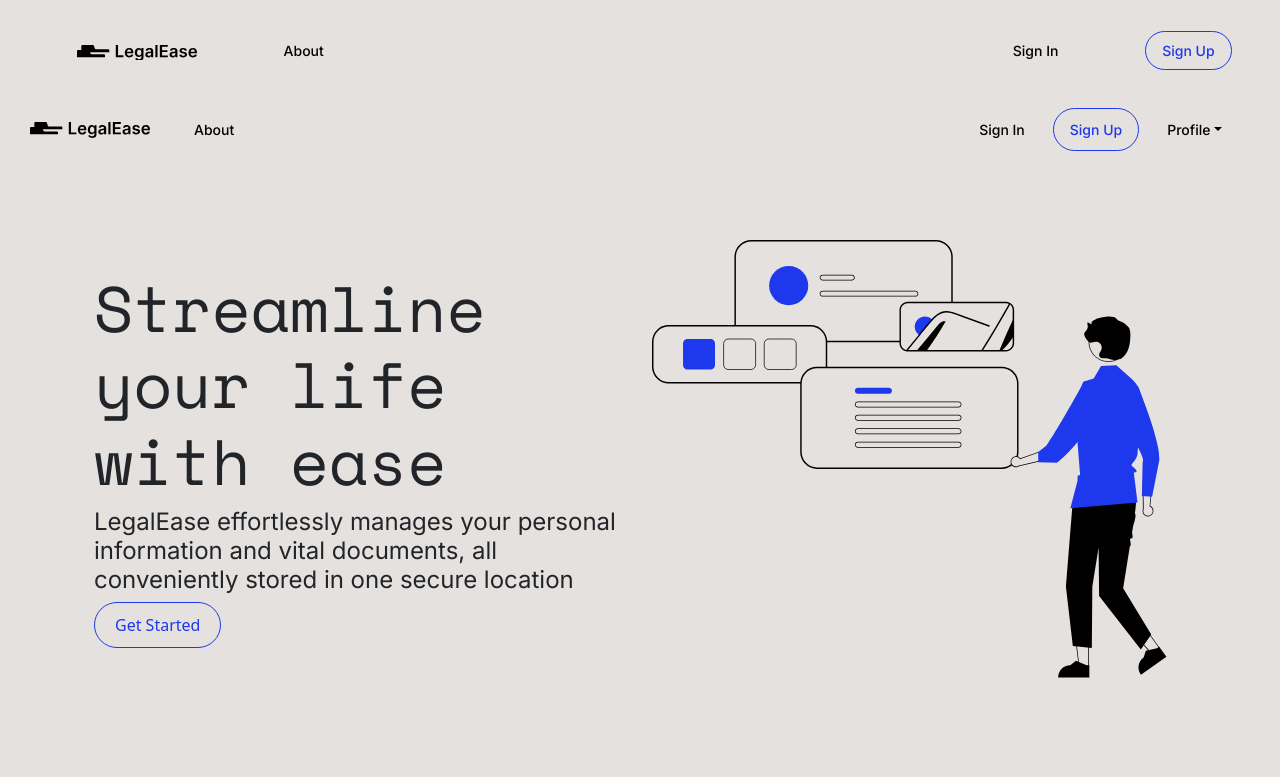
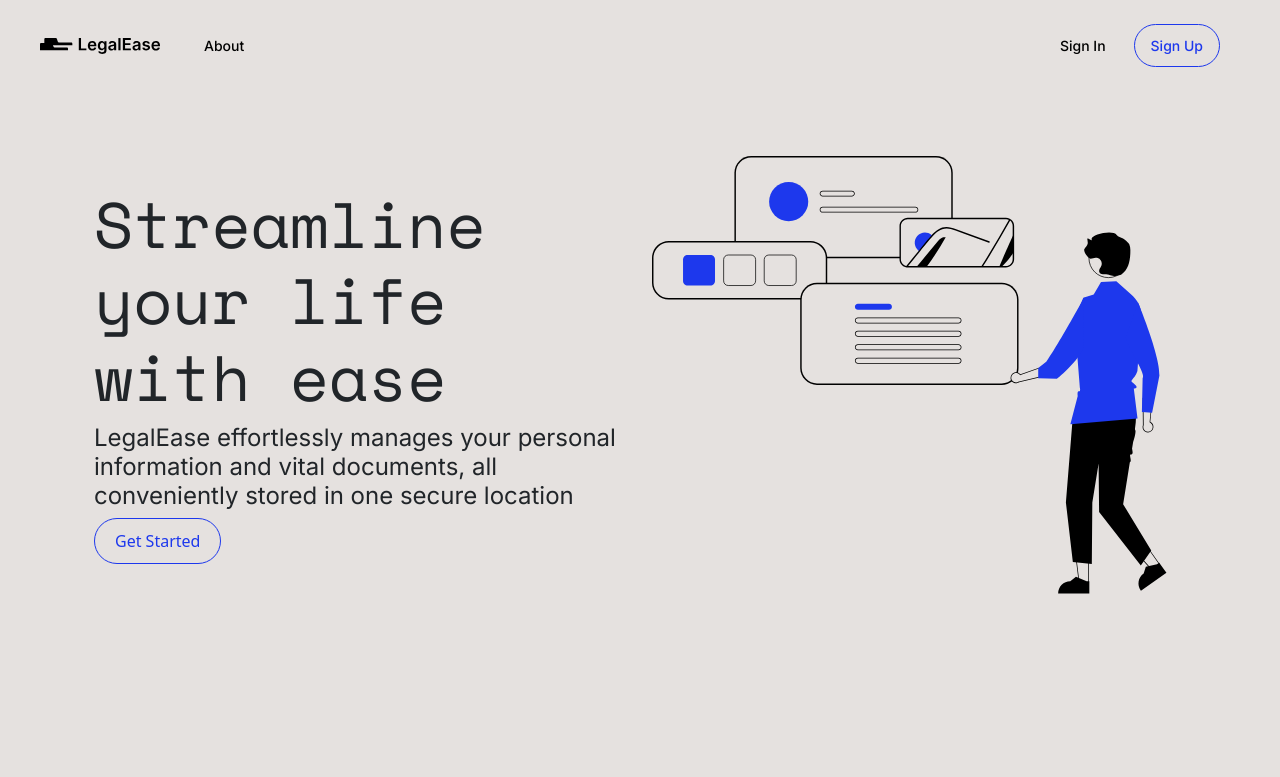
Before and after one commit to bethel-school-of-technology/team-mannasoft-frontend, a React (Create React App) app: page / in a window 1280 px wide. Shown: the top 777 px of the page. Built offline with nearby package versions, Linux system fonts and the light colour scheme.

Commit message:
updated Header.js nav

```diff
--- a/src/App.js
+++ b/src/App.js
@@ -25,7 +25,8 @@ function App() {
       >
         <BrowserRouter>
           <Header /> {/* Apply header class */}
-          <NavbarComponent />
+          {/* <NavbarComponent />  */}
+          {/* NavbarComponent - Testing new navbar design */}
           <Container>
             <Routes>
               <Route path="/" element={<Home />} />
--- a/src/components/Header.js
+++ b/src/components/Header.js
@@ -5,6 +5,7 @@ import NavDropdown from 'react-bootstrap/NavDropdown';
 import useWindowDimensions from '../utils/useWindowDimensions';
 import '../styles/Header.css';
 import UserContext from '../contexts/UserContext';
+import { Nav, Navbar } from 'react-bootstrap';
 
 const Header = () => {
   let navigate = useNavigate();
@@ -46,72 +47,59 @@ const Header = () => {
   if (verify) {
     /* START render when user is SIGNED IN */
     return (
-      <div className="nav">
-        <ul>
-          <li>
-            <Link to="/">
-              <LegaleaseLogo className="logo" />
-            </Link>
-          </li>
-          {width > 575 && (
-            <li>
-              <Link to="/about">About</Link>
-            </li>
-          )}
-        </ul>
-        <ul className="nav-right">
-          <li>
-            <NavDropdown title={`Profile`} id="basic-nav-dropdown" styles={{ padding: '0' }}>
-              <NavDropdown.Item href="/displayprofile">View Profile</NavDropdown.Item>
-              <NavDropdown.Item href="/uploadfiles">Upload Files</NavDropdown.Item>
-              <NavDropdown.Item href="/viewallfiles">View All Files</NavDropdown.Item>
-              <NavDropdown.Divider />
-              <NavDropdown.Item onClick={handleSignOut}>Sign Out</NavDropdown.Item>
-            </NavDropdown>
-          </li>
-        </ul>
-      </div>
+      <Navbar collapseOnSelect expand="sm" className="custom-navbar">
+        <Navbar.Brand href="/">
+          <LegaleaseLogo alt="" width="120" height="30" className="d-inline-block align-top" style={{ marginRight: '20px' }} />
+        </Navbar.Brand>
+        <Navbar.Toggle aria-controls="responsive-navbar-nav" />
+        <Navbar.Collapse id="responsive-navbar-nav">
+          <Nav className="mr-auto">
+            <Nav.Link href="/about">About</Nav.Link>
+          </Nav>
+          <Nav className="ml-auto">
+            <div className="d-flex align-items-center">
+              <NavDropdown title={`Hello, ${user.firstName}`} id="collasible-nav-dropdown dropdown-menu-align-end" align="end">
+                <NavDropdown.Item href="/displayprofile" className="custom-dropdown-item">
+                  View Profile
+                </NavDropdown.Item>
+                <NavDropdown.Item href="/uploadfiles" className="custom-dropdown-item">
+                  Upload Files
+                </NavDropdown.Item>
+                <NavDropdown.Item href="/viewallfiles" className="custom-dropdown-item">
+                  View All Files
+                </NavDropdown.Item>
+                <NavDropdown.Divider />
+                <NavDropdown.Item onClick={handleSignOut} className="custom-dropdown-item">
+                  Sign Out
+                </NavDropdown.Item>
+              </NavDropdown>
+            </div>
+          </Nav>
+        </Navbar.Collapse>
+      </Navbar>
     );
     /* END render when user is SIGNED IN */
 
     /* START no render when user is SIGNED OUT */
   } else {
     return (
-      <div className="nav">
-        <ul>
-          <li>
-            <Link to="/">
-              <LegaleaseLogo className="logo" />
-            </Link>
-          </li>
-          {width > 575 && (
-            <li>
-              <Link to="/about">About</Link>
-            </li>
-          )}
-        </ul>
-
-        <ul className="nav-right">
-          {width > 575 ? (
-            <>
-              <li>
-                <Link to="/signin">Sign In</Link>
-              </li>
-              <li>
-                <Link className="nav-signup" to="/signup">
-                  <span className="signup-link">Sign Up</span>
-                </Link>
-              </li>
-            </>
-          ) : (
-            <NavDropdown title="Menu" id="basic-nav-dropdown">
-              <NavDropdown.Item href="/about">About</NavDropdown.Item>
-              <NavDropdown.Item href="/signin">Sign In</NavDropdown.Item>
-              <NavDropdown.Item href="/signup">Sign Up</NavDropdown.Item>
-            </NavDropdown>
-          )}
-        </ul>
-      </div>
+      <Navbar collapseOnSelect expand="sm" className="custom-navbar">
+        <Navbar.Brand href="#home">
+          <LegaleaseLogo alt="" width="120" height="30" className="d-inline-block align-top" style={{ marginRight: '20px' }} />
+        </Navbar.Brand>
+        <Navbar.Toggle aria-controls="responsive-navbar-nav" />
+        <Navbar.Collapse id="responsive-navbar-nav">
+          <Nav className="mr-auto">
+            <Nav.Link href="/about">About</Nav.Link>
+          </Nav>
+          <Nav className="ml-auto">
+            <div className="d-flex align-items-center">
+              <Nav.Link href="/signin">Sign In</Nav.Link>
+              <Nav.Link href="/signup">Sign Up</Nav.Link>
+            </div>
+          </Nav>
+        </Navbar.Collapse>
+      </Navbar>
     );
   }
   /* END no render when user is SIGNED OUT */
--- a/src/components/NavbarComponent.js
+++ b/src/components/NavbarComponent.js
@@ -17,7 +17,7 @@ const NavbarComponent = () => {
           <Nav.Link href="/about">About</Nav.Link>
         </Nav>
         <Nav className="ml-auto">
-          <div className="d-flex align-items-center">
+          <div className="d-flex align-items-center dropdown">
             <Nav.Link href="/signin">Sign In</Nav.Link>
             <Nav.Link href="/signup">Sign Up</Nav.Link>
             <NavDropdown title="Profile" id="collasible-nav-dropdown">
--- a/src/styles/NavbarComponent.css
+++ b/src/styles/NavbarComponent.css
@@ -1,7 +1,8 @@
 .custom-navbar {
   background-color: transparent !important;
-  padding-left: 30px !important; /* Add left padding */
-  padding-right: 30px !important; /* Add right padding */
+  padding-left: 40px !important;
+  padding-right: 40px !important;
+  padding-top: 24px !important;
 }
 
 .navbar-nav.ml-auto {
@@ -14,9 +15,14 @@
   font-family: var(--paragraph-font);
   font-size: 14px;
   font-weight: 500;
-  color: var(--text-color); /* Change the text color */
+  color: var(--text-color);
   margin-right: 20px;
 }
+
+.custom-navbar .ml-auto .nav-link.dropdown-toggle {
+  margin-right: 0; /* Remove the margin-right for the dropdown toggle */
+}
+
 .custom-navbar .nav-link:hover {
   transition: color 0.3s ease;
   color: var(--accent-color); /* Change the text color */
@@ -37,3 +43,33 @@
   border: var(--stroke-width) solid var(--accent-color);
   color: var(--neutral-color);
 }
+
+.custom-dropdown-item {
+  font-family: Arial;
+  background-color: lightblue;
+  border: 1px solid red;
+}
+
+#responsive-navbar-nav > div.ml-auto.navbar-nav > div > div > div {
+  background-color: var(--neutral-color);
+  border: var(--stroke-width) solid var(--text-color);
+  font-family: serif;
+  right: auto !important;
+  left: 0 !important;
+}
+
+#responsive-navbar-nav > div.ml-auto.navbar-nav > div > div > div > a:nth-child(n) {
+  font-family: var(--paragraph-font);
+  font-size: 14px;
+}
+
+#responsive-navbar-nav > div.ml-auto.navbar-nav > div > div > div > a:nth-child(n):hover {
+  text-underline-offset: 4px;
+  text-decoration: underline;
+  font-size: 14px;
+  background-color: transparent;
+}
+
+#responsive-navbar-nav > div.ml-auto.navbar-nav > div > div > div > hr {
+  border: calc(var(--stroke-width) / 2) solid var(--text-color);
+}
```
